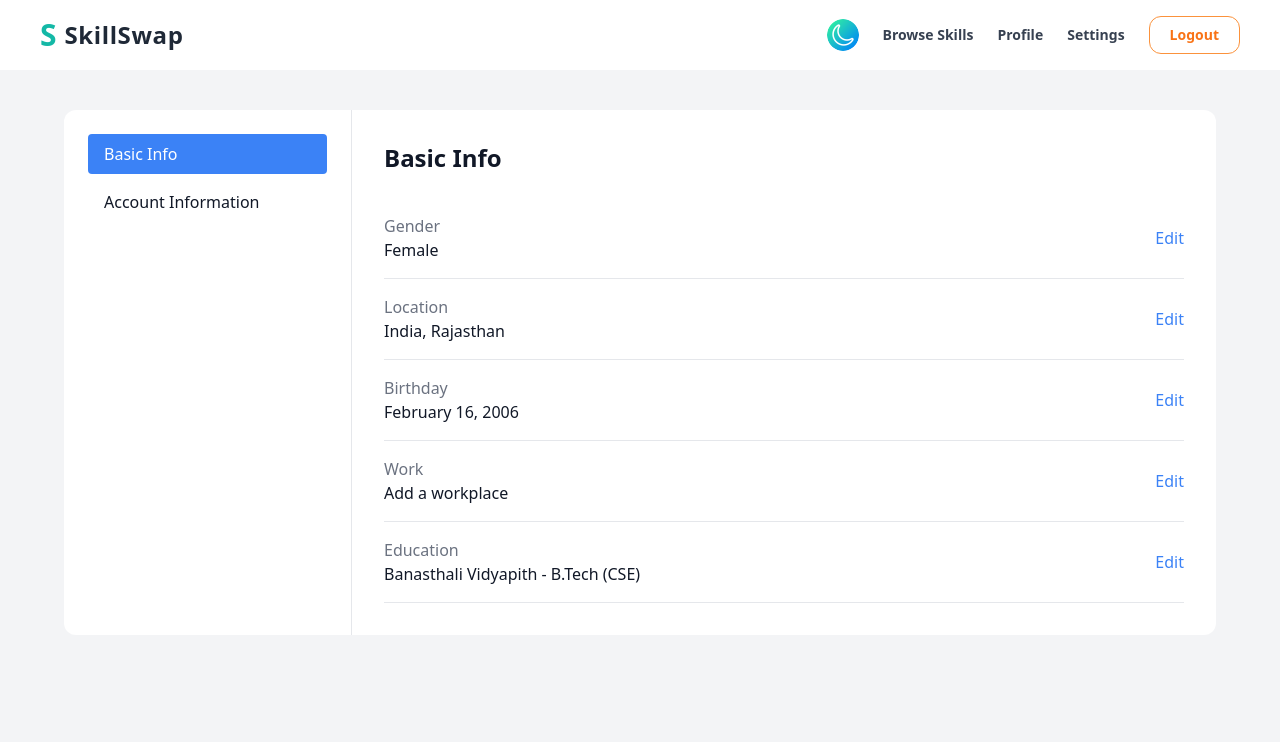
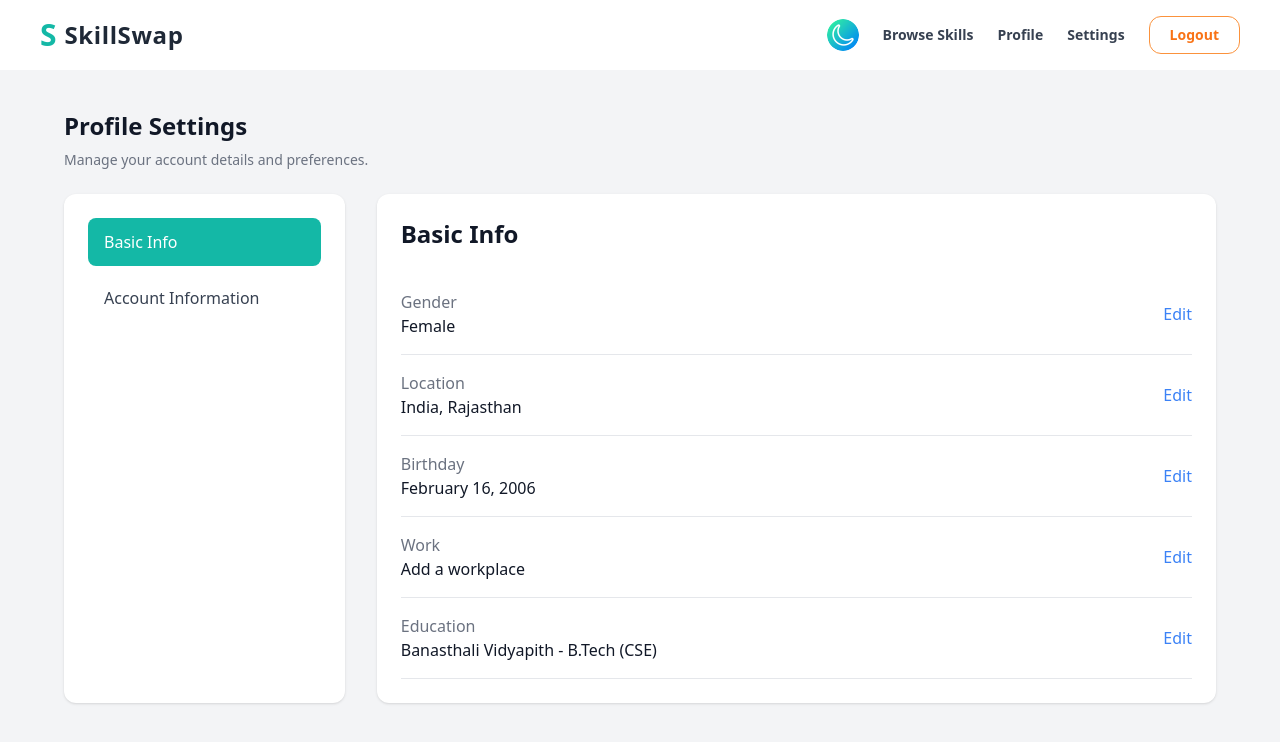
Before and after one commit to palaksingh-06/skill_swap, a React (Vite) app in the folder frontend/: page /settings in a window 1280 px wide. Shown: the top 742 px of the page. Built offline with nearby package versions, Linux system fonts and the light colour scheme.

Commit message:
changed ui of settings page

```diff
--- a/frontend/src/pages/Settings.jsx
+++ b/frontend/src/pages/Settings.jsx
@@ -1,55 +1,70 @@
-import { useState } from "react";
+import { useState, useContext } from "react";
 import BasicInfo from "../components/settings/BasicInfo";
 import AccountInfo from "../components/settings/AccountInfo";
 import EditModal from "../components/settings/EditModal";
+import { DarkModeContext } from "../context/DarkModeContext";
 
 const Settings = () => {
   const [activeTab, setActiveTab] = useState("basic");
   const [editField, setEditField] = useState(null);
+  const { darkMode } = useContext(DarkModeContext);
 
   return (
-    <div className="min-h-screen bg-gray-100 p-10">
-      <div className="max-w-6xl mx-auto bg-white rounded-xl flex">
+    <div className={`min-h-screen p-10 ${darkMode ? "bg-gray-900" : "bg-gray-100"}`}>
 
-        {/* LEFT MENU */}
-        <div className="w-1/4 border-r p-6">
+      {/* PAGE HEADER */}
+      <div className="max-w-6xl mx-auto mb-6">
+        <h1 className={`text-2xl font-semibold mb-2 ${darkMode ? "text-gray-100" : "text-gray-900"}`}>
+          Profile Settings
+        </h1>
+        <p className={`text-sm text-gray-500`}>
+          Manage your account details and preferences.
+        </p>
+      </div>
+
+      <div className="max-w-6xl mx-auto flex flex-col md:flex-row gap-8">
+
+        {/* LEFT SIDEBAR */}
+        <div className={`w-full md:w-1/4 p-6 rounded-xl shadow ${darkMode ? "bg-gray-800" : "bg-white"}`}>
+          <div className="flex flex-col space-y-2">
             <button
-            className={`block w-full text-left px-4 py-2 rounded ${
-              activeTab === "basic" && "bg-blue-500 text-white"
+              onClick={() => setActiveTab("basic")}
+              className={`flex items-center px-4 py-3 rounded-lg transition
+                ${activeTab === "basic"
+                  ? "bg-teal-500 text-white"
+                  : darkMode
+                    ? "text-gray-300 hover:bg-gray-700"
+                    : "text-gray-700 hover:bg-gray-100"
                 }`}
-            onClick={() => setActiveTab("basic")}
             >
               Basic Info
             </button>
 
             <button
-            className={`block w-full mt-2 text-left px-4 py-2 rounded ${
-              activeTab === "account" && "bg-blue-500 text-white"
+              onClick={() => setActiveTab("account")}
+              className={`flex items-center px-4 py-3 rounded-lg transition
+                ${activeTab === "account"
+                  ? "bg-teal-500 text-white"
+                  : darkMode
+                    ? "text-gray-300 hover:bg-gray-700"
+                    : "text-gray-700 hover:bg-gray-100"
                 }`}
-            onClick={() => setActiveTab("account")}
             >
               Account Information
             </button>
           </div>
+        </div>
 
         {/* RIGHT CONTENT */}
-        <div className="w-3/4 p-8">
-          {activeTab === "basic" && (
-            <BasicInfo onEdit={setEditField} />
-          )}
-
-          {activeTab === "account" && (
-            <AccountInfo onEdit={setEditField} />
-          )}
+        <div className={`w-full md:w-3/4 p-6 rounded-xl shadow ${darkMode ? "bg-gray-800" : "bg-white"}`}>
+          {activeTab === "basic" && <BasicInfo onEdit={setEditField} />}
+          {activeTab === "account" && <AccountInfo onEdit={setEditField} />}
         </div>
       </div>
 
-      {/* MODAL */}
+      {/* EDIT MODAL */}
       {editField && (
-        <EditModal
-          field={editField}
-          onClose={() => setEditField(null)}
-        />
+        <EditModal field={editField} onClose={() => setEditField(null)} />
       )}
     </div>
   );
```
Lines whose indentation alone changed are shown as unchanged.
